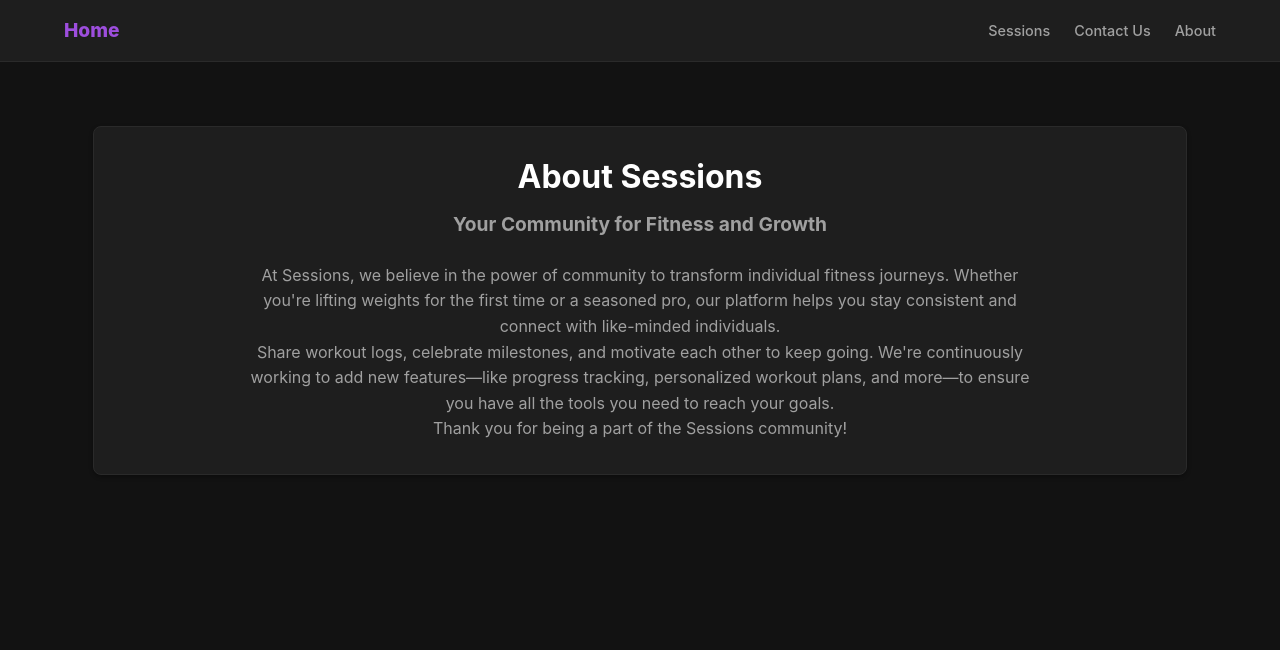
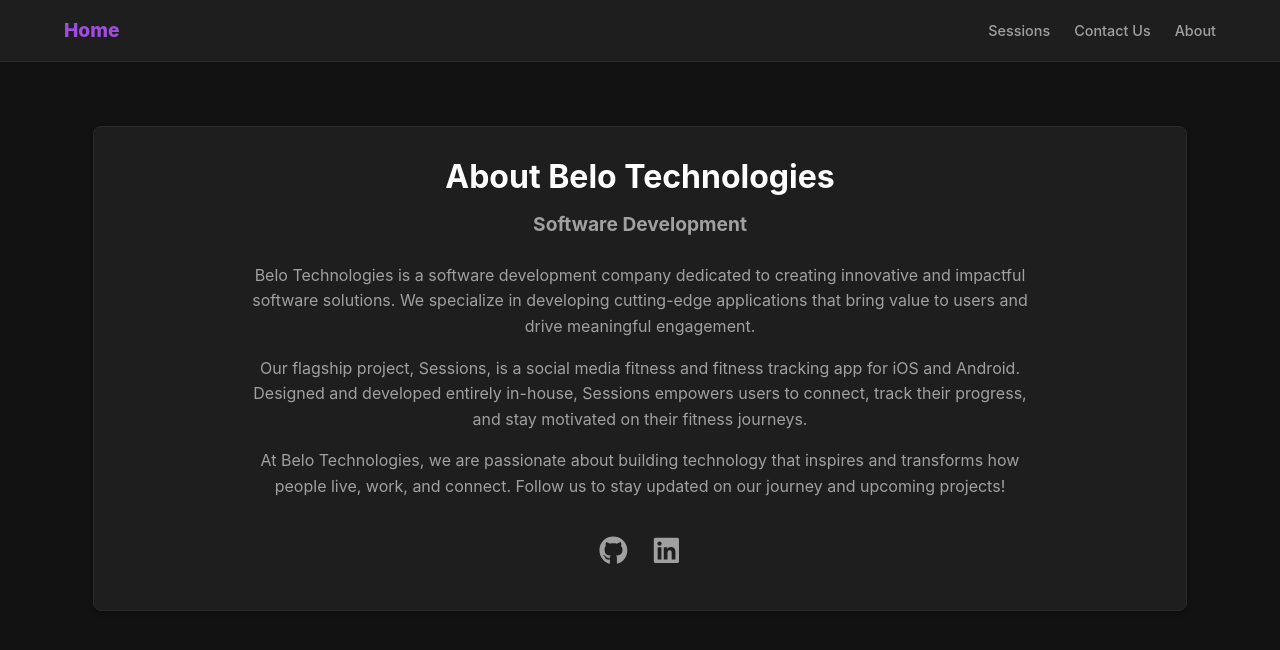
Before and after one commit to BeloTechnologies/belo-tech-site, a React (Vite) app: page /about in a window 1280 px wide. Shown: the top 650 px of the page. Built offline with nearby package versions, Linux system fonts and the light colour scheme.

Commit message:
Compant page additions

```diff
--- a/package.json
+++ b/package.json
@@ -12,6 +12,7 @@
   "dependencies": {
     "react": "^18.3.1",
     "react-dom": "^18.3.1",
+    "react-icons": "^5.4.0",
     "react-router-dom": "^7.1.3",
     "styled-components": "^6.1.15"
   },
--- /dev/null
+++ b/src/components/SessionsPreview.jsx
@@ -0,0 +1,82 @@
+import styled from "styled-components";
+
+import screenshot1 from '../assets/screenshot1.png'
+import screenshot2 from '../assets/screenshot2.png'
+import screenshot3 from '../assets/screenshot3.png'
+
+/*
+  Screenshot Section Styles
+*/
+const ScreenshotsSection = styled.section`
+  max-width: 1400px;
+  margin: 3rem auto;
+  padding: 0 5%;
+`;
+
+const ScreenshotsTitle = styled.h2`
+  font-size: 2rem;
+  color: var(--color-text-primary);
+  margin-bottom: 1rem;
+  text-align: center;
+`;
+
+const ScreenshotsDescription = styled.p`
+  font-size: 1rem;
+  color: var(--color-text-secondary);
+  margin-bottom: 2rem;
+  text-align: center;
+  max-width: 800px;
+  margin-left: auto;
+  margin-right: auto;
+  line-height: 1.5;
+`;
+
+const ScreenshotGrid = styled.div`
+  display: grid;
+  grid-template-columns: repeat(auto-fit, minmax(280px, 1fr));
+  gap: 1rem;
+`;
+
+const Screenshot = styled.img`
+  width: 100%;
+  height: auto;
+  border-radius: 8px;
+  box-shadow: 0 4px 6px var(--shadow-color);
+  transition: transform 0.3s ease;
+
+  &:hover {
+    transform: scale(1.04);
+  }
+`;
+
+
+export default function SessionsPreview() {
+  return (
+    <>
+
+
+    {/* Screenshots Section */}
+    <ScreenshotsSection>
+        <ScreenshotsTitle>Preview the App</ScreenshotsTitle>
+        <ScreenshotsDescription>
+          Here are some early snapshots of our interface, showcasing
+          workout logging, community feeds, and more.
+        </ScreenshotsDescription>
+        <ScreenshotGrid>
+          <Screenshot
+            src={screenshot1}
+            alt="Screenshot 1"
+          />
+          <Screenshot
+            src={screenshot2}
+            alt="Screenshot 2"
+          />
+          <Screenshot
+            src={screenshot3}
+            alt="Screenshot 2"
+          />
+        </ScreenshotGrid>
+      </ScreenshotsSection>
+    </>
+  );
+}
--- a/src/pages/About.jsx
+++ b/src/pages/About.jsx
@@ -1,5 +1,7 @@
 // About.jsx
 import styled from 'styled-components';
+// 1. Import the GitHub and LinkedIn icons from react-icons
+import { FaGithub, FaLinkedin } from 'react-icons/fa';
 
 const AboutContainer = styled.div`
   min-height: calc(100vh - 60px); /* Adjust if you have a navbar or header */
@@ -48,28 +50,67 @@
   text-align: center;
 `;
 
+const AboutParagraph = styled.p`
+  margin-bottom: 1rem;
+`;
+
+/* New: Social Icon Container & Link styles */
+const SocialLinks = styled.div`
+  display: flex;
+  justify-content: center;
+  gap: 1.5rem;
+  margin-top: 2rem;
+`;
+
+const SocialLink = styled.a`
+  color: var(--color-text-secondary);
+  font-size: 1.8rem;
+  transition: color 0.3s ease;
+
+  &:hover {
+    color: var(--color-primary);
+  }
+`;
+
 export default function About() {
   return (
     <AboutContainer>
       <AboutCard>
-        <AboutTitle>About Sessions</AboutTitle>
-        <AboutSubtitle>Your Community for Fitness and Growth</AboutSubtitle>
+        <AboutTitle>About Belo Technologies</AboutTitle>
+        <AboutSubtitle>Software Development</AboutSubtitle>
         <AboutContent>
-          <p>
-            At Sessions, we believe in the power of community to transform
-            individual fitness journeys. Whether you&apos;re lifting weights for the
-            first time or a seasoned pro, our platform helps you stay consistent
-            and connect with like-minded individuals.
-          </p>
-          <p>
-            Share workout logs, celebrate milestones, and motivate each other to
-            keep going. We&apos;re continuously working to add new features—like
-            progress tracking, personalized workout plans, and more—to ensure you
-            have all the tools you need to reach your goals.
-          </p>
-          <p>
-            Thank you for being a part of the Sessions community!
-          </p>
+          <AboutParagraph>
+            Belo Technologies is a software development company dedicated to creating innovative and impactful software solutions.
+            We specialize in developing cutting-edge applications that bring value to users and drive meaningful engagement.
+          </AboutParagraph>
+          <AboutParagraph>
+            Our flagship project, Sessions, is a social media fitness and fitness tracking app for iOS and Android. Designed
+            and developed entirely in-house, Sessions empowers users to connect, track their progress, and stay motivated
+            on their fitness journeys.
+          </AboutParagraph>
+          <AboutParagraph>
+            At Belo Technologies, we are passionate about building technology that inspires and transforms how people live,
+            work, and connect. Follow us to stay updated on our journey and upcoming projects!
+          </AboutParagraph>
+
+          {/* Social icon links */}
+          <SocialLinks>
+            {/* Replace # with your real GitHub/LinkedIn profiles */}
+            <SocialLink
+              href="https://github.com/BeloTechnologies"
+              target="_blank"
+              rel="noopener noreferrer"
+            >
+              <FaGithub />
+            </SocialLink>
+            <SocialLink
+              href="https://www.linkedin.com/company/belo-technologies"
+              target="_blank"
+              rel="noopener noreferrer"
+            >
+              <FaLinkedin />
+            </SocialLink>
+          </SocialLinks>
         </AboutContent>
       </AboutCard>
     </AboutContainer>
--- a/src/pages/Home.jsx
+++ b/src/pages/Home.jsx
@@ -1,25 +1,183 @@
+// Home.jsx
+import styled from 'styled-components';
+import { Link } from 'react-router-dom';
 
+import logo from '../assets/belo_technologies_logo_transparent.png';
 
-const Home = () => {
+const HomeContainer = styled.div`
+  width: 100%;
+  padding: 0 20px;
+  padding-top: 3rem;
+  flex: 1;
+  display: flex;
+  align-items: center;
+  background-color: var(--color-background); /* optional, or remove if using global styles */
+  color: var(--color-text-primary);          /* optional, or remove if using global styles */
+`;
+
+const HomeHero = styled.div`
+  display: flex;
+  align-items: center;
+  justify-content: space-between;
+  padding: 0 5%;
+  gap: 2rem;
+  max-width: 1400px;
+  margin: 0 auto;
+  width: 100%;
+
+  @media (max-width: 768px) {
+    flex-direction: column;
+    text-align: center;
+    padding: 2rem 5%;
+  }
+`;
+
+const HeroContent = styled.div`
+  flex: 1;
+  max-width: 600px;
+`;
+
+const HeroTitle = styled.h1`
+  font-size: 2.5rem;
+  margin-bottom: 1.5rem;
+  line-height: 1.2;
+  font-weight: 700;
+  color: var(--color-text-primary);
+`;
+
+const HeroSubtitle = styled.h2`
+  font-size: 1.4rem;
+  margin-bottom: 1.5rem;
+  font-weight: 500;
+  color: var(--color-text-secondary);
+`;
+
+const HeroDescription = styled.p`
+  font-size: 1.1rem;
+  line-height: 1.6;
+  max-width: 500px;
+  margin-bottom: 2rem;
+  color: var(--color-text-secondary);
+`;
+
+const ButtonGroup = styled.div`
+  display: flex;
+  gap: 1rem;
+  justify-content: flex-start;
+`;
+
+const CTAButton = styled.button`
+  padding: 0.8rem 1.6rem;
+  font-size: 0.95rem;
+  background-color: var(--color-primary);
+  color: var(--color-text-primary);
+  border: none;
+  border-radius: 8px;
+  cursor: pointer;
+  transition: all 0.3s ease;
+  display: flex;
+  align-items: center;
+  gap: 0.5rem;
+  outline: none;
+  position: relative;
+  z-index: 1;
+
+  &:focus {
+    outline: none;
+  }
+  &::after {
+    content: '';
+    position: absolute;
+    width: 100%;
+    height: 40px;
+    background: var(--color-primary);
+    left: 0;
+    bottom: -8px;
+    filter: blur(20px);
+    opacity: 0;
+    transition: all 0.3s ease;
+    z-index: -1;
+  }
+  &:hover {
+    background-color: var(--color-primary-hover);
+    transform: translateY(-2px);
+    &::after {
+      opacity: 0.6;
+      transform: translateY(4px);
+    }
+    .arrow {
+      transform: translateX(4px);
+    }
+  }
+`;
+
+const SecondaryButton = styled.button`
+  padding: 0.8rem 1.6rem;
+  font-size: 0.95rem;
+  background-color: transparent;
+  color: var(--color-text-primary);
+  border: 2px solid var(--color-border);
+  border-radius: 8px;
+  cursor: pointer;
+  transition: all 0.3s ease;
+  outline: none;
+
+  &:focus {
+    outline: none;
+  }
+  &:hover {
+    border-color: var(--color-primary);
+    color: var(--color-primary);
+    transform: translateY(-2px);
+  }
+`;
+
+const HeroImage = styled.div`
+  flex: 1;
+  max-width: 600px;
+
+  img {
+    width: 100%;
+    height: auto;
+    border-radius: 12px;
+    box-shadow: 0 4px 6px var(--shadow-color);
+    opacity: 0.9;
+    transition: opacity 0.3s ease;
+    &:hover {
+      opacity: 1;
+    }
+  }
+`;
+
+function Home() {
   return (
-    <div style={{ textAlign: 'center', padding: '50px' }}>
-      <h1>Welcome to Belo Technologies</h1>
-      <p>Innovating the future, one step at a time.</p>
-      <button
-        style={{
-          padding: '10px 20px',
-          fontSize: '16px',
-          cursor: 'pointer',
-          backgroundColor: '#007BFF',
-          color: '#fff',
-          border: 'none',
-          borderRadius: '5px'
-        }}
-      >
-        Learn More
-      </button>
-    </div>
+    <HomeContainer>
+      <HomeHero>
+        <HeroContent>
+          <HeroTitle>Belo Technologies</HeroTitle>
+          <HeroSubtitle>Software Development</HeroSubtitle>
+          <HeroDescription>
+            We are a software development company that specializes in web and mobile applications. Checkout our flagship product, Sessions, a social fitness platform for iOS and Android.
+          </HeroDescription>
+          <ButtonGroup>
+            <Link to="/contact">
+              <SecondaryButton>Get in Touch</SecondaryButton>
+            </Link>
+            <Link to="/sessions">
+              <CTAButton>Sessions</CTAButton>
+            </Link>
+          </ButtonGroup>
+        </HeroContent>
+
+        <HeroImage>
+          <img
+            src={logo}
+            alt="logo"
+          />
+        </HeroImage>
+      </HomeHero>
+    </HomeContainer>
   );
-};
+}
 
 export default Home;
--- a/src/pages/Sessions.jsx
+++ b/src/pages/Sessions.jsx
@@ -4,6 +4,7 @@
 import Privacy from "../components/Privacy";
 import SessionsHero from '../components/SessionsHero';
 import FAQ from '../components/FAQ';
+import SessionsPreview from '../components/SessionsPreview';
 
 function Sessions() {
   const location = useLocation();
@@ -21,6 +22,11 @@
     <div>
       <SessionsHero />
 
+      {/* Sessions Preview Section */}
+      <section id="preview">
+        <SessionsPreview />
+      </section>
+
       {/* FAQ Section */}
       <section id="faq">
         <FAQ />
```
Also changed, not shown: src/components/SessionsHero.jsx (+4 -75 lines), 1 other file (tests, documents, lock files or other folders).
